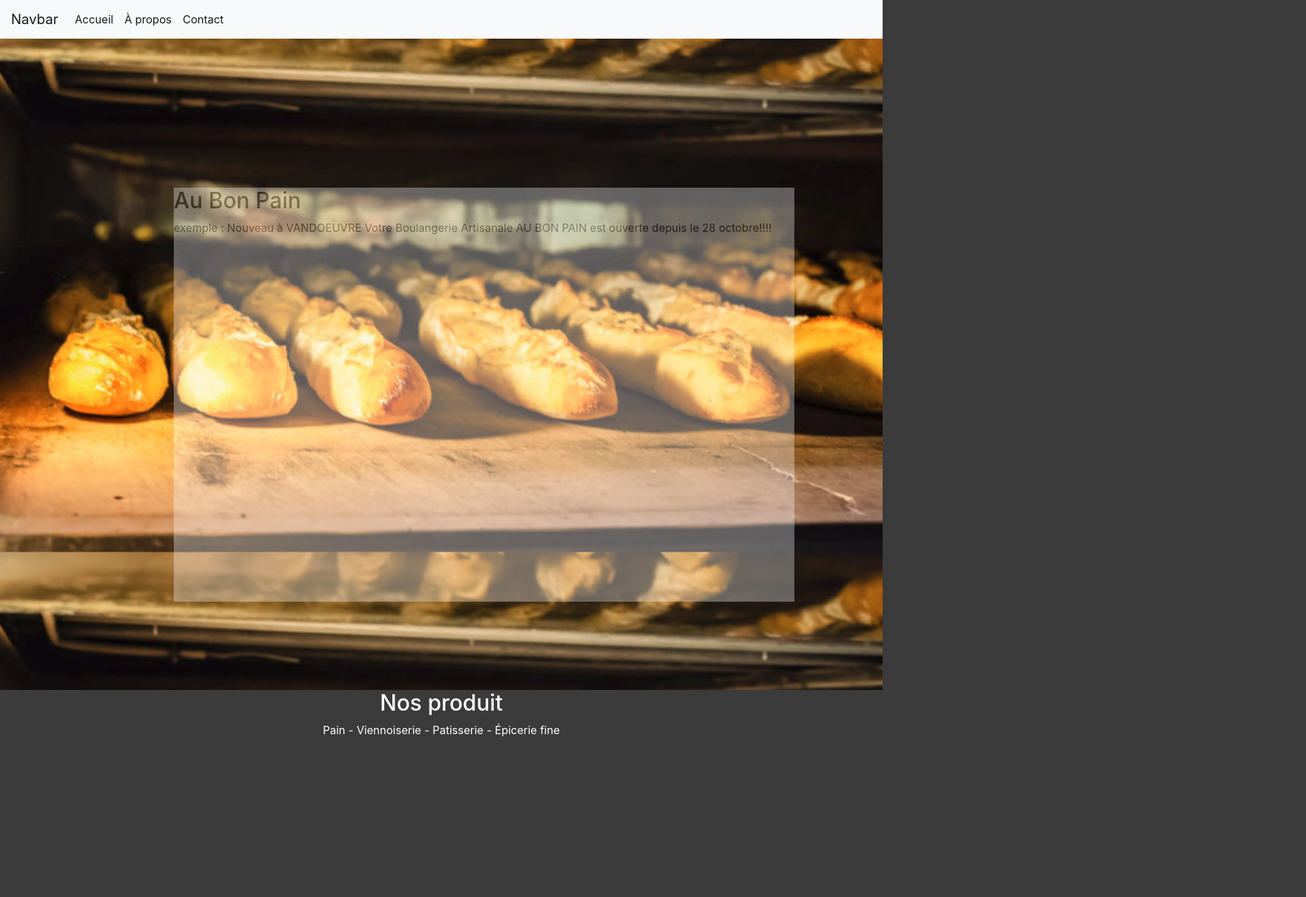
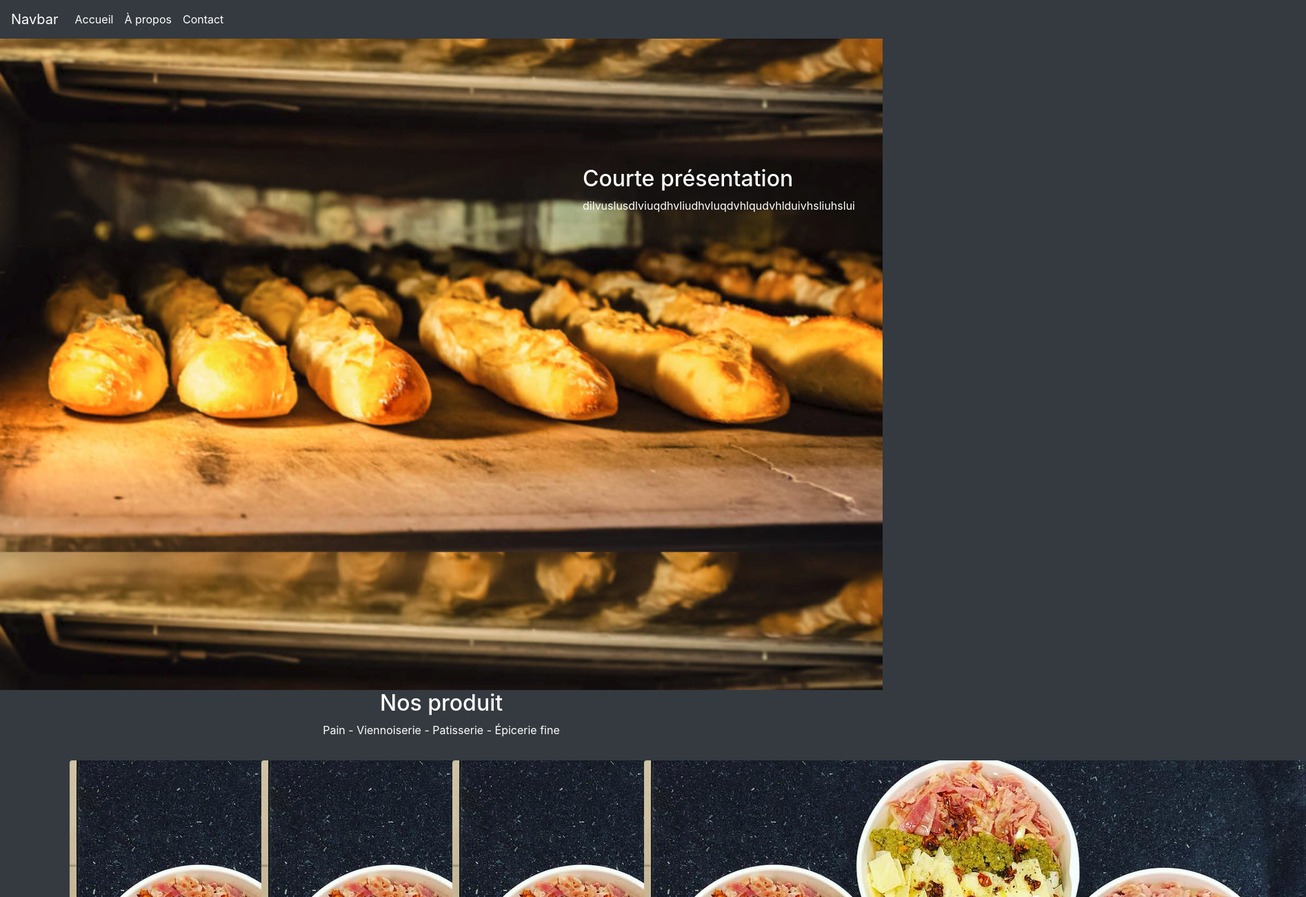
Before and after one commit to TSiquoir/boulangerie, a plain HTML site: page index.html in a window 1280 px wide. Shown: the top 1300 px of the page at 69% size, 1894 px wide, since content can reach past the window. Before the commit the page ends 1086 px from the top, so only its background shows below. Drawn offline with nearby package versions, Linux system fonts and the light colour scheme.

Commit message:
work gallery

```diff
--- a/index.html
+++ b/index.html
@@ -9,10 +9,7 @@
 
 <body>
 
-    <header>
-
-
-        <nav class="navbar navbar-expand-lg navbar-light bg-light fixed-top">
+    <nav class="navbar navbar-expand-lg navbar-dark bg-dark fixed-top">
         <a class="navbar-brand" href="#">Navbar</a>
         <button class="navbar-toggler" type="button" data-toggle="collapse" data-target="#navbarSupportedContent" aria-controls="navbarSupportedContent" aria-expanded="false" aria-label="Toggle navigation">
             <span class="navbar-toggler-icon"></span>
@@ -33,32 +30,37 @@
     </nav>
 
 
-
+    <header>
+        <div class="container">
+            <div class="row text-white">
+                <div class="col-md-8"></div>
+                <div class="col-md-4 presentation ">
+                    <h2>Courte présentation</h2>
+                    dilvuslusdlviuqdhvliudhvluqdvhlqudvhlduivhsliuhslui
+                </div>
+            </div>
+        </div>
     </header>
 
-    <div class="container">
-        <section>
-            <div class="rectangle">
-                <h2>Au Bon Pain</h2>
-                <p>
-                    exemple : Nouveau à VANDOEUVRE
-                    Votre Boulangerie Artisanale AU BON PAIN est ouverte depuis le 28 octobre!!!!
-                </p>
-            </div>
-        </section>
+
 
     <section>
-            <article class="container text-center text-white produit">
+        <div class="container text-center text-white produit">
             <h2>Nos produit</h2>
             <p>
                 Pain - Viennoiserie - Patisserie - Épicerie fine
             </p>
+        </div>
 
-            </article>
+        <div class="container d-flex justify-content-center">
+            <div class="col-md-3 w-50 p-3 gal"><img src="images/gallery4.jpg" class="rounded mx-auto d-block" alt=""></div>
+            <div class="col-md-3 w-50 p-3 gal"><img src="images/gallery4.jpg" class="rounded mx-auto d-block" alt=""></div>
+            <div class="col-md-3 w-50 p-3 gal"><img src="images/gallery4.jpg" class="rounded mx-auto d-block" alt=""></div>
+            <div class="col-md-3 w-50 p-3 gal"><img src="images/gallery4.jpg" class="rounded mx-auto d-block" alt=""></div>
 
+        </div>
+    </section>
 
-        </section>
-    </div>
 
 
 </body>
--- a/style.css
+++ b/style.css
@@ -1,5 +1,5 @@
 body {
-    background-color: rgb(59, 59, 59);
+    background-color: #343a40;
 }
 
 header {
@@ -10,14 +10,15 @@ header {
     height: 1000px;
 }
 
-.rectangle {
-	width:900px;
-	height:600px;
-    background:rgb(255, 255, 255);
 
-    position: absolute;
-    top: 17em;
-    right: 8em;
+.presentation {
+    margin-top: 15em;
 
-    opacity: 0.33;
 }
+
+
+
+.gal {
+    width:50px;
+	height:50px;
+}
```
Lines whose indentation alone changed are shown as unchanged.
